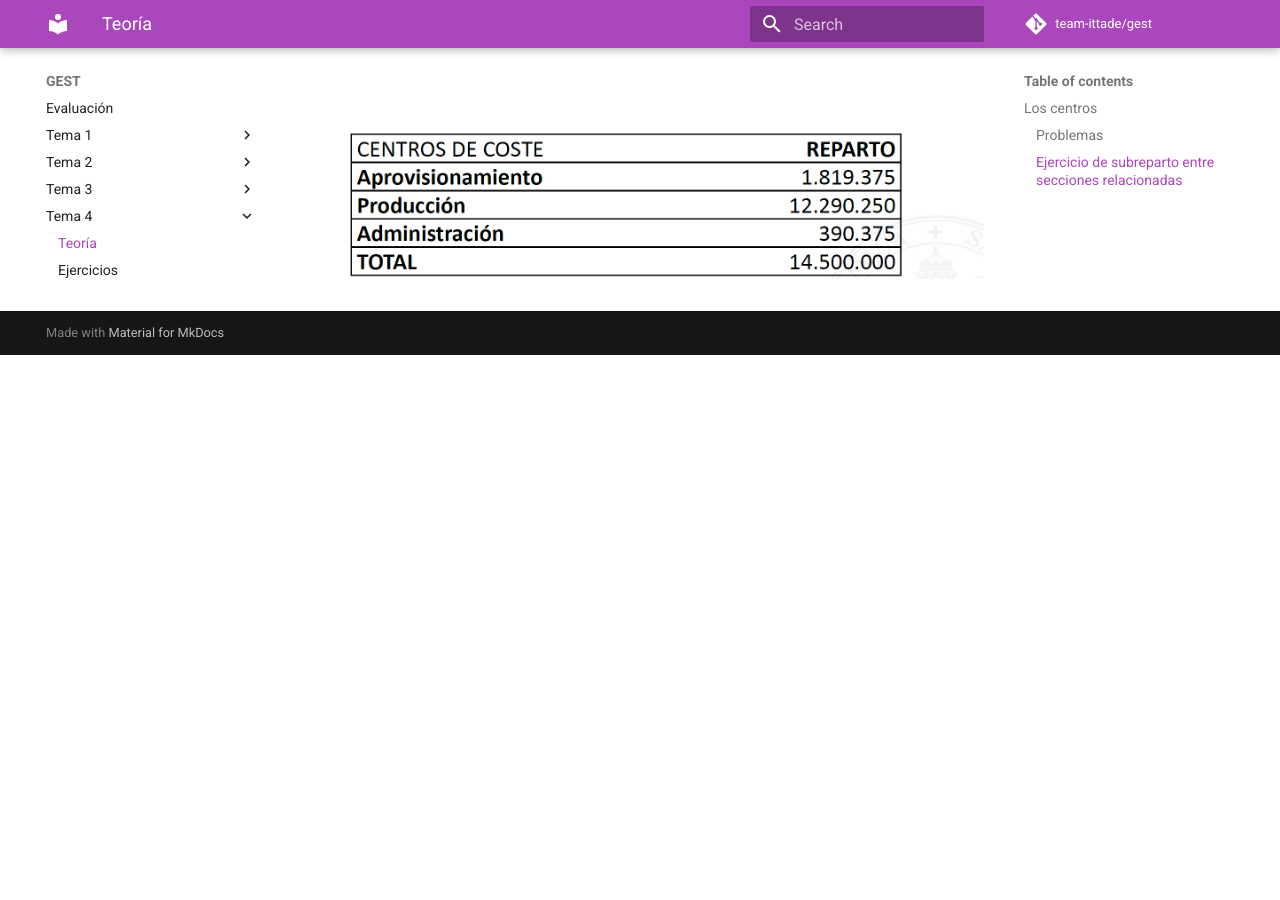
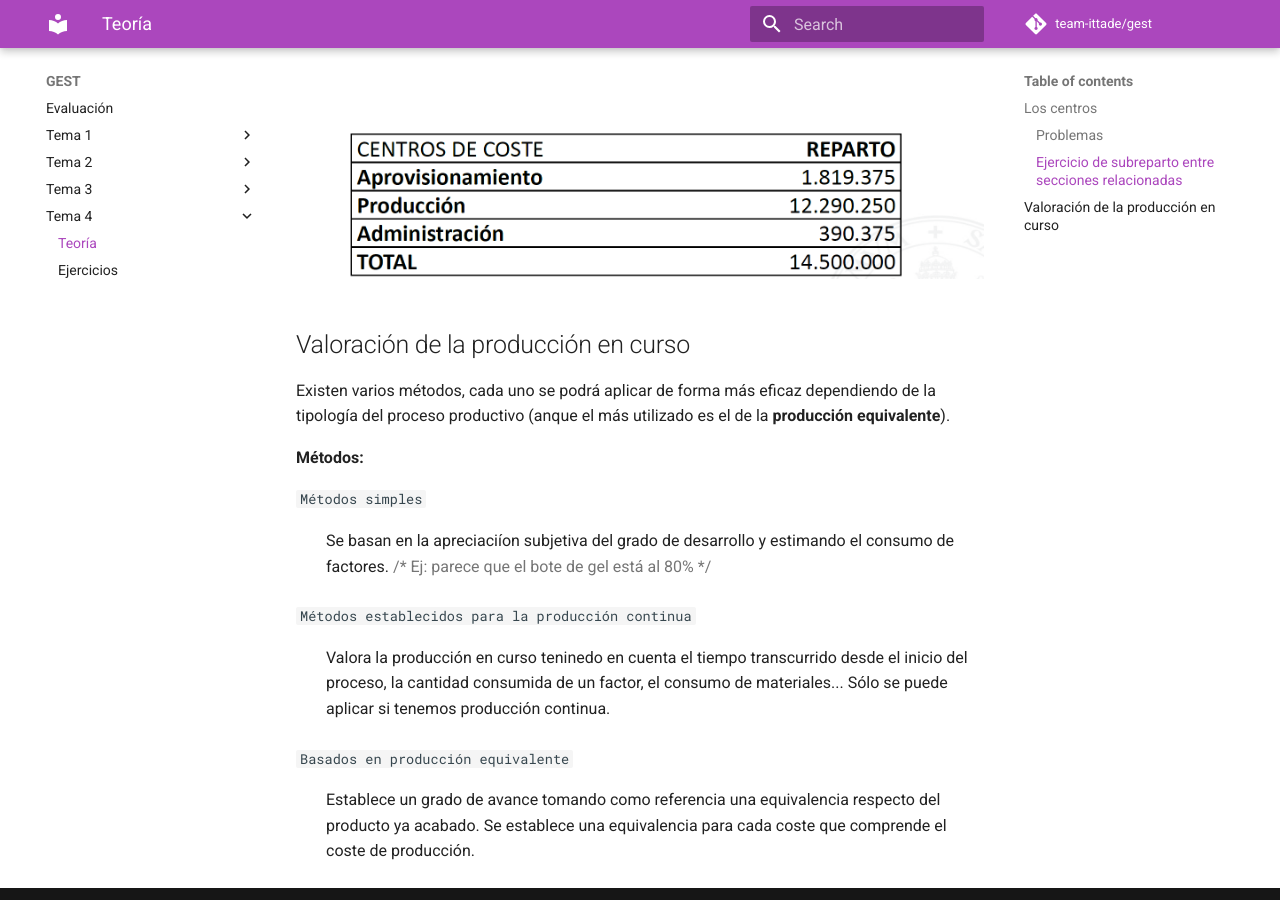
Before and after one commit to team-ittade/gest, an MkDocs documentation site: the page built from docs/tema-4/index.md, in a window 1280 px wide and 900 px high, scrolled down 2119 px. Built offline with MkDocs 1.6.1 and Material for MkDocs 9.7.7, drawn with Linux system fonts in a browser that asks for light colours; comment, search, counter and statistics services are not loaded; before the commit the page ends 2474 px from its top, so only the background shows below that.

Commit message:
2021-03-22 - tema 4

```diff
--- a/docs/tema-4/index.md
+++ b/docs/tema-4/index.md
@@ -46,3 +46,29 @@ Podemos dividir el análisis de costes en las siguientes cuatro etapas o fases:
 ![img](../images/tema-4/ejemplos/solucion-ejercicio-subreparto-secciones-relacionadas.png)
 
 ![img](../images/tema-4/ejemplos/solucion-ejercicio-subreparto-secciones-relacionadas-2.png)
+
+## Valoración de la producción en curso
+
+Existen varios métodos, cada uno se podrá aplicar de forma más eficaz dependiendo de la tipología del proceso productivo (anque el más utilizado es el de la **producción equivalente**).
+
+**Métodos:**
+
+`Métodos simples`
+:   Se basan en la apreciaciíon subjetiva del grado de desarrollo y estimando el consumo de factores. {>>Ej: parece que el bote de gel está al 80%<<}
+
+`Métodos establecidos para la producción continua`
+:   Valora la producción en curso teninedo en cuenta el tiempo transcurrido desde el inicio del proceso, la cantidad consumida de un factor, el consumo de materiales... Sólo se puede aplicar si tenemos producción continua.
+
+`Basados en producción equivalente`
+:   Establece un grado de avance tomando como referencia una equivalencia respecto del producto ya acabado. Se establece una equivalencia para cada coste que comprende el coste de producción.
+
+<!-- ### Ejemplo producción equivalente
+
+|Unidades|%||Existencias finales|
+|:--:|:--:|:--:|--|
+|4|0,25|1,00||
+|38|1,00|38,0|||
+|6|0,75|4,50|4|.5\*1.149,43=5.172,44|
+|Suma||43,50|
+
+Coste unitario: 50.000 / 43,5 = 1.149,43 -->
```
